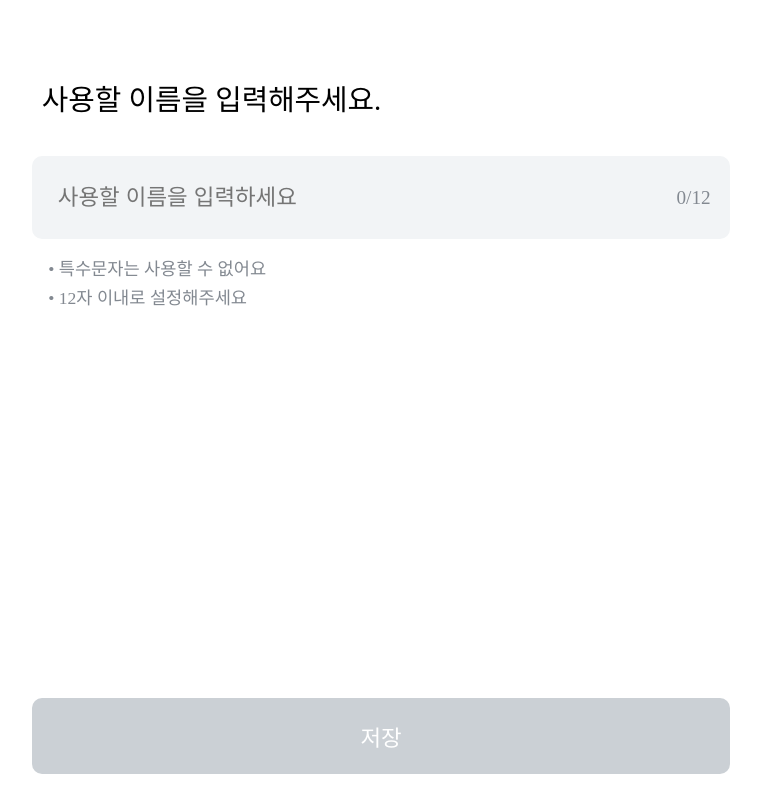
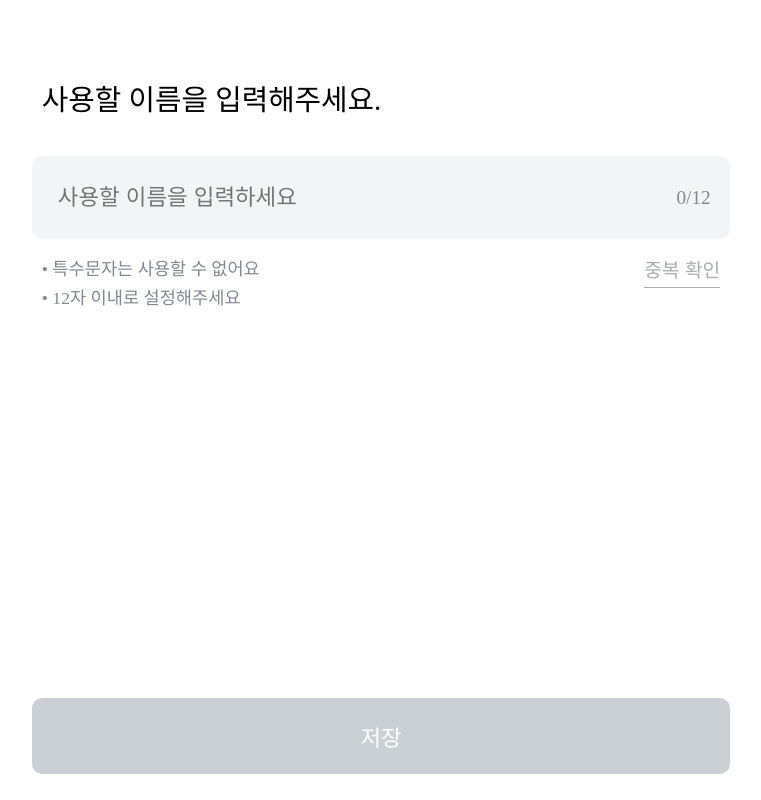
Before and after one commit to TIP-ZIP/TIPZIP_FE, a React (Vite) app: page /set-username in a window 1280 px wide. Shown: the whole page, without its empty margins (259-1020 px from the left). Built offline with nearby package versions, Linux system fonts and the light colour scheme; a web font is replaced by a local one.

Commit message:
feat(setUsername): 사용자명 중복 확인 버튼 추가 및 checkDuplicate API 함수 초기 구현 (#6)

```diff
--- /dev/null
+++ b/src/api/checkDuplicate.ts
@@ -0,0 +1,18 @@
+import axios from 'axios';
+
+const checkDuplicate = async (username: string): Promise<string | undefined> => {
+  try {
+    const response = await axios.post('auth/username-valid', {
+      username: username,
+    });
+
+    // 추후 API 연동 시 Axios Instance 변경 및 Response 형식 반영
+    if (response) alert('중복 검사 완료!');
+
+    return response.data.message;
+  } catch (error) {
+    console.error('사용자명 중복 확인 오류: ', error);
+  }
+};
+
+export default checkDuplicate;
--- a/src/pages/SetUsername/SetUsername.styled.ts
+++ b/src/pages/SetUsername/SetUsername.styled.ts
@@ -6,6 +6,7 @@ export const Container = styled.div`
   height: 100vh;
   padding: 0 2.2rem;
   padding-top: 4.8rem;
+  padding-bottom: 1.6rem;
 
   display: flex;
   flex-direction: column;
@@ -80,18 +81,49 @@ export const NicknameLength = styled.span`
   right: 1.2rem;
 `;
 
-export const InvalidNotice = styled.p`
-  padding-left: 1rem;
+export const TotalCheckContainer = styled.div`
+  width: 100%;
+  padding: 0 0.6rem;
   margin-top: 1rem;
 
+  display: flex;
+  justify-content: space-between;
+  align-items: flex-start;
+`;
+
+export const InvalidCheckContainer = styled.div`
+  width: 100%;
+
+  display: flex;
+  flex-direction: column;
+  gap: 0.8rem;
+`;
+
+export const DuplicateCheckButton = styled.button`
+  width: fit-content;
+  padding: 0;
+  padding-bottom: 0.2rem;
+  border-bottom: 1px solid ${colors.TZ_Monochrome[700]};
+
+  white-space: nowrap;
+
+  ${({ theme }) => theme.fontStyles.Body4}
+  color: ${colors.TZ_Monochrome[700]};
+
+  &:disabled {
+    opacity: 50%;
+  }
+
+  transition: opacity 0.12s;
+`;
+
+export const InvalidNotice = styled.p`
   color: ${colors.TZ_Signature[500]};
   ${({ theme }) => theme.fontStyles.Caption1}
 `;
 
 export const Restriction = styled.div`
   width: 100%;
-  margin-top: 1rem;
-  padding-left: 1rem;
 
   ${({ theme }) => theme.fontStyles.Caption1}
   font-weight: 400;
@@ -102,7 +134,6 @@ export const Restriction = styled.div`
 export const SubmitButton = styled.button<{ disabled: boolean }>`
   width: 100%;
   height: 4.8rem;
-  margin-bottom: 1.6rem;
   border-radius: 10px;
 
   display: flex;
--- a/src/pages/SetUsername/SetUsername.tsx
+++ b/src/pages/SetUsername/SetUsername.tsx
@@ -1,4 +1,5 @@
 import React, { useRef, useState } from 'react';
+import checkDuplicate from '@api/checkDuplicate';
 
 import * as S from './SetUsername.styled';
 
@@ -24,18 +25,21 @@ const SetUsername: React.FC = () => {
     setNickname(e.currentTarget.value);
   };
 
-  const handleKeyPress = (e: React.KeyboardEvent<HTMLInputElement>) => {
-    if (!isComposing && e.key === 'Enter') {
-      e.preventDefault(); // Enter 키가 폼 제출 동작으로 해석됨으로 인해 발생하는 중복 동작 방지
-      saveButtonRef.current?.click();
+  const handleSaveButtonClick = () => {
+    if (isComposing) {
+      // 추후 API 연동 시 사용자 이름 POST 로직 필요
     }
-  };
-
-  const handleSaveButtonClick = () => {
-    // 추후 API 연동 시 사용자 이름 POST 로직 필요
     alert('사용자 이름 설정 완료!');
     nicknameInputRef.current?.blur(); // 저장 버튼 클릭 시 Input 포커스 해제
   };
+
+  // // 추후 필요 시 추가
+  // const handleKeyPress = (e: React.KeyboardEvent<HTMLInputElement>) => {
+  //   if (!isComposing && e.key === 'Enter') {
+  //     e.preventDefault(); // Enter 키가 폼 제출 동작으로 해석됨으로 인해 발생하는 중복 동작 방지
+  //     saveButtonRef.current?.click();
+  //   }
+  // };
 
   const handleNickname = (e: React.ChangeEvent<HTMLInputElement>) => {
     const nicknameInput = e.target.value.replace(/\s+/g, ''); // 모든 공백 문자(Enter, SpaceBar, Tab) 제거
@@ -71,7 +75,7 @@ const SetUsername: React.FC = () => {
             value={nickname}
             onCompositionStart={handleCompositionStart}
             onCompositionEnd={handleCompositionEnd}
-            onKeyDown={handleKeyPress}
+            // onKeyDown={handleKeyPress}
             ref={nicknameInputRef}
             placeholder='사용할 이름을 입력하세요'
             maxLength={MAX_NICKNAME_LENGTH}
@@ -80,10 +84,20 @@ const SetUsername: React.FC = () => {
             {nickname.length}/{MAX_NICKNAME_LENGTH}
           </S.NicknameLength>
         </S.NicknameInputBox>
-        {invalidMessage && <S.InvalidNotice>{invalidMessage}</S.InvalidNotice>}
-        <S.Restriction>
-          • 특수문자는 사용할 수 없어요 <br /> • 12자 이내로 설정해주세요
-        </S.Restriction>
+        <S.TotalCheckContainer>
+          <S.InvalidCheckContainer>
+            {invalidMessage && <S.InvalidNotice>{invalidMessage}</S.InvalidNotice>}
+            <S.Restriction>
+              • 특수문자는 사용할 수 없어요 <br /> • 12자 이내로 설정해주세요
+            </S.Restriction>
+          </S.InvalidCheckContainer>
+          <S.DuplicateCheckButton
+            onClick={() => checkDuplicate(nickname)}
+            disabled={!submitAvailable}
+          >
+            중복 확인
+          </S.DuplicateCheckButton>
+        </S.TotalCheckContainer>
       </S.InputSection>
       <S.SubmitButton
         ref={saveButtonRef}
--- a/src/styles/GlobalStyles.ts
+++ b/src/styles/GlobalStyles.ts
@@ -55,6 +55,10 @@ const GlobalStyles = createGlobalStyle`
         border: 0;
         background: transparent;
         cursor: pointer;
+
+        &:disabled {
+            pointer-events: none;
+        }
     }
 `;
 
```
